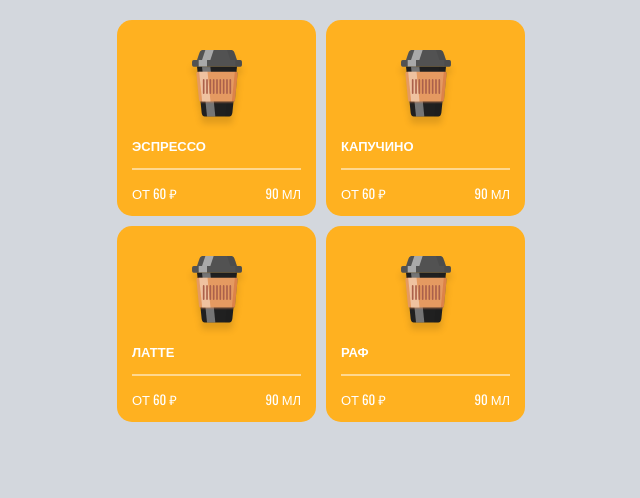
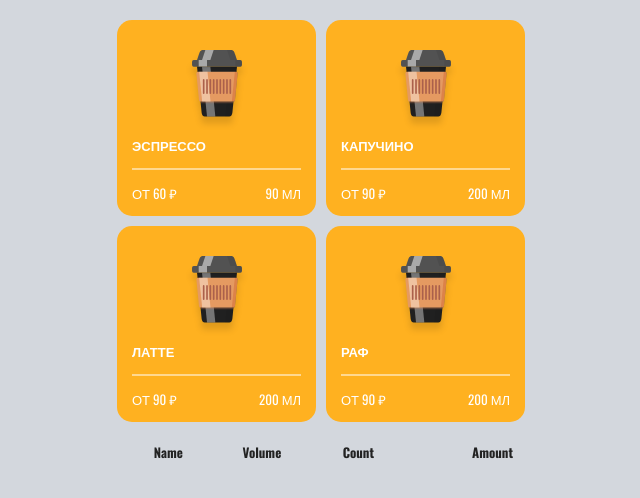
Before and after one commit to vis-86/demo-shop-webapp, a Next.js app: page / in a window 1280 px wide. Shown: the top 498 px of the page, without its empty margins (319-959 px from the left). Built offline with nearby package versions, Linux system fonts and the light colour scheme.

Commit message:
in progress

```diff
--- a/src/app/api/products/products.ts
+++ b/src/app/api/products/products.ts
@@ -4,20 +4,12 @@ export const productList = [{
     imgThumbUrl: '/cup.svg',
     volumes: [
         {
-            volume: 200,
-            price: 90
+            volume: 90,
+            price: 60
         },
         {
-            volume: 300,
+            volume: 130,
             price: 150
-        },
-        {
-            volume: 400,
-            price: 210
-        },
-        {
-            volume: 600,
-            price: 270
         }
     ]
 }, {
--- a/src/app/globals.css
+++ b/src/app/globals.css
@@ -195,7 +195,7 @@ a {
 .product-detail-volumes {
   padding: 20px;
   display: flex;
-  justify-content: space-between;
+  justify-content: space-around;
   flex-wrap: wrap;
 }
 .product-volume-item {
--- a/src/components/ProductItem.tsx
+++ b/src/components/ProductItem.tsx
@@ -12,12 +12,15 @@ type IProps = {
     cartCount?: number
 }
 
-const ProductItem = ({item, cartCount}: PropsWithChildren<IProps>) => {
+const ProductItem = ({ item, cartCount }: PropsWithChildren<IProps>) => {
     const {
         id,
         name,
-        imgThumbUrl
+        imgThumbUrl,
+        volumes
     } = item
+
+    const firstVolume = volumes[0]
 
     return <div className="product-item">
         <Link href={'/detail/' + id} className="product-item-card">
@@ -31,8 +34,8 @@ const ProductItem = ({item, cartCount}: PropsWithChildren<IProps>) => {
                 <div className="product-item-text">{name}</div>
                 <div className="product-item-line"></div>
                 <div className="product-item-price-info">
-                    <div className="product-item-price">от 60 ₽</div>
-                    <div className="product-item-volume">90 мл</div>
+                    <div className="product-item-price">от {firstVolume.price} ₽</div>
+                    <div className="product-item-volume">{firstVolume.volume} мл</div>
                 </div>
             </div>
         </Link>
--- a/src/components/ProductList.tsx
+++ b/src/components/ProductList.tsx
@@ -30,7 +30,7 @@ const ProductList = () => {
             {productList && productList.map((item: Product) => (
                 <ProductItem item={item} key={item.id} cartCount={getProductCountInCart(item.id)}></ProductItem>
             ))}
-            {cart && !cart.cartIsEmpty() && productList && <GoToOrderButton />}
+            {cart && cart.products && <GoToOrderButton products={cart.products} />}
         </div>
     );
 }
--- a/src/components/cart/AddToCart.button.tsx
+++ b/src/components/cart/AddToCart.button.tsx
@@ -18,6 +18,7 @@ const AddToCartButton = ({ callback, product, volume, count }: PropsWithChildren
     const onAdd = useCallback(() => {
         if (cart && product) {
             cart.addProduct({
+                uniqId: product.id + "_" + volume.volume,
                 id: product.id,
                 imgThumbUrl: product.imgThumbUrl,
                 name: product.name,
--- a/src/components/order/GoToOrder.button.tsx
+++ b/src/components/order/GoToOrder.button.tsx
@@ -1,9 +1,13 @@
-import CartContext from "@/contexts/CartContext"
 import { useTelegram } from "@/hooks/UseTelegram"
-import { useCallback, useContext, useEffect, useState } from "react"
+import { ProductInCart } from "@/types/Product"
+import { PropsWithChildren, useCallback, useEffect, useState } from "react"
 
-const GoToOrderButton = () => {
-    const cart = useContext(CartContext)
+type Props = {
+    products: ProductInCart[]
+}
+
+const GoToOrderButton = ({ products }: PropsWithChildren<Props>) => {
+
     const { enabled: tgEnabeld = false, tgApi } = useTelegram()
     const [totalAmount, setTotalAmount] = useState<string | null>(null)
 
@@ -12,16 +16,16 @@ const GoToOrderButton = () => {
     }, [])
 
     useEffect(() => {
-        if (cart && !cart.cartIsEmpty()) {
+        if (products.length) {
             let total = 0;
-            for (let product of cart.products) {
+            for (let product of products) {
                 total += product.count * product.volume.price
             }
-            setTotalAmount(`Оплатить (${total} ₽)`)
+            setTotalAmount(`Оплатить ${total} ₽`)
         } else {
             setTotalAmount(null)
         }
-    }, [cart])
+    }, [products])
 
     useEffect(() => {
         if (!tgEnabeld) return
@@ -41,8 +45,28 @@ const GoToOrderButton = () => {
         }
     }, [tgEnabeld, tgApi, totalAmount, onGoToOrder])
 
-    if (tgEnabeld || !totalAmount) {
-        return null
+    if (!tgEnabeld) {
+        return <>
+            <table className="top-bar" style={{ border: 0, width: '100%' }}>
+                <tr>
+                    <th>Name</th>
+                    <th>Volume</th>
+                    <th>Count</th>
+                    <th style={{textAlign: 'right'}}>Amount</th>
+                </tr>
+
+                {products.map(s => <tr key={s.id + s.volume.volume}>
+                    <td className="text-center">{s.name}</td>
+                    <td className="text-center">{s.volume.volume}</td>
+                    <td className="text-center">{s.count}</td>
+                    <td style={{textAlign: 'right'}} className="text-center">{s.volume.price * s.count}  ₽</td>
+                </tr>)}
+                <tr>
+                    <td style={{textAlign: 'right'}} colSpan={4} >{totalAmount}</td>
+                </tr>
+            </table>
+
+        </>
     }
 
     return (
--- a/src/contexts/CartContext.tsx
+++ b/src/contexts/CartContext.tsx
@@ -9,12 +9,7 @@ type CartContextValue = {
     products: ProductInCart[]
 }
 
-type CartTotal = {
-    totalAmount: number,
-    count: number
-}
-
-const CartContext = createContext<CartContextValue | null>({
+const CartContext = createContext<CartContextValue>({
     products: [],
     cartIsEmpty: () => false,
     addProduct: () => { },
@@ -34,14 +29,14 @@ export const CartProvider = ({ children }: { children?: ReactNode | undefined })
 
     const updateProduct = (product: ProductInCart) => {
         setProducts(products => products.map(
-            item => item.id === product.id
+            item => item.uniqId === product.uniqId
                 ? { ...item, ...product }
                 : item
         ))
     }
 
     const removeProduct = (product: ProductInCart) => {
-        setProducts(products => products.filter(item => item.id !== product.id))
+        setProducts(products => products.filter(item => item.uniqId !== product.uniqId))
     }
 
     return (
--- a/src/types/Product.ts
+++ b/src/types/Product.ts
@@ -12,6 +12,7 @@ export type ProductVolume = {
 }
 
 export type ProductInCart = {
+    uniqId: string
     id: number
     name: string,
     imgThumbUrl: string,
```
